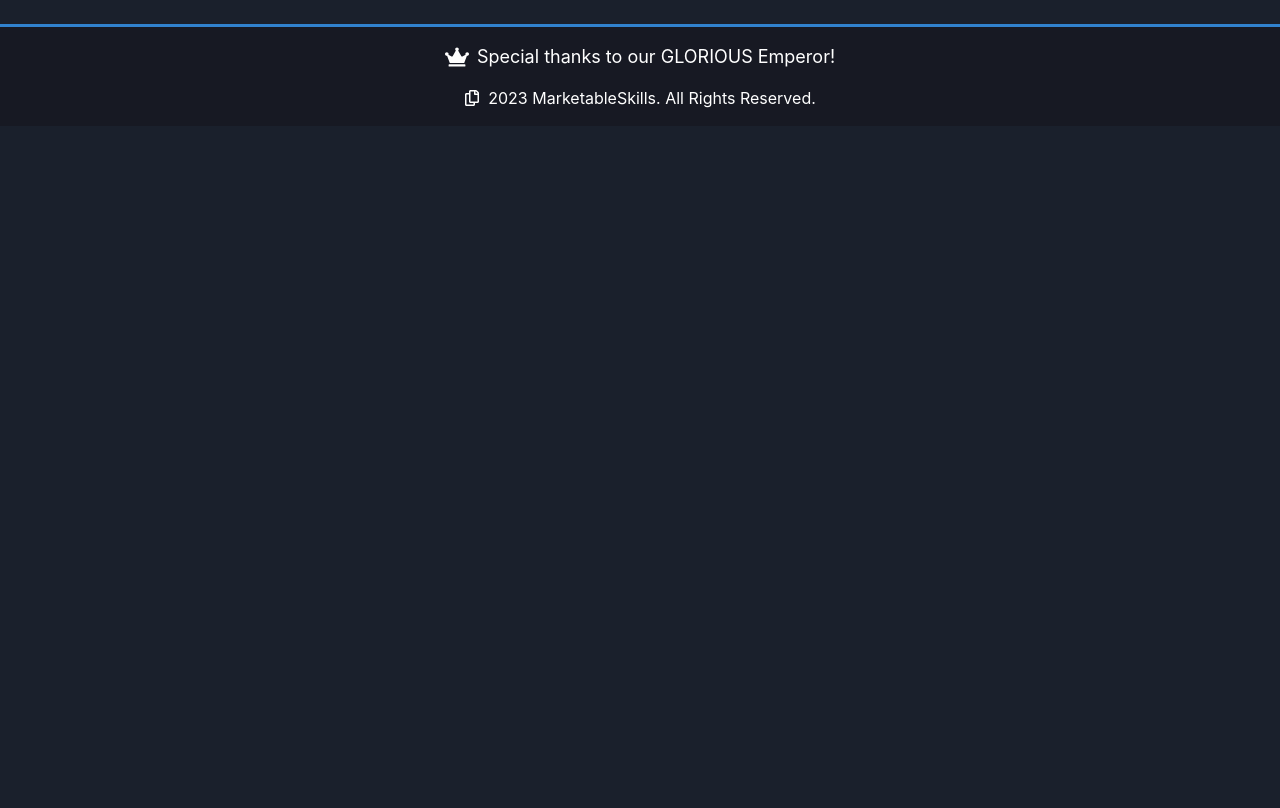
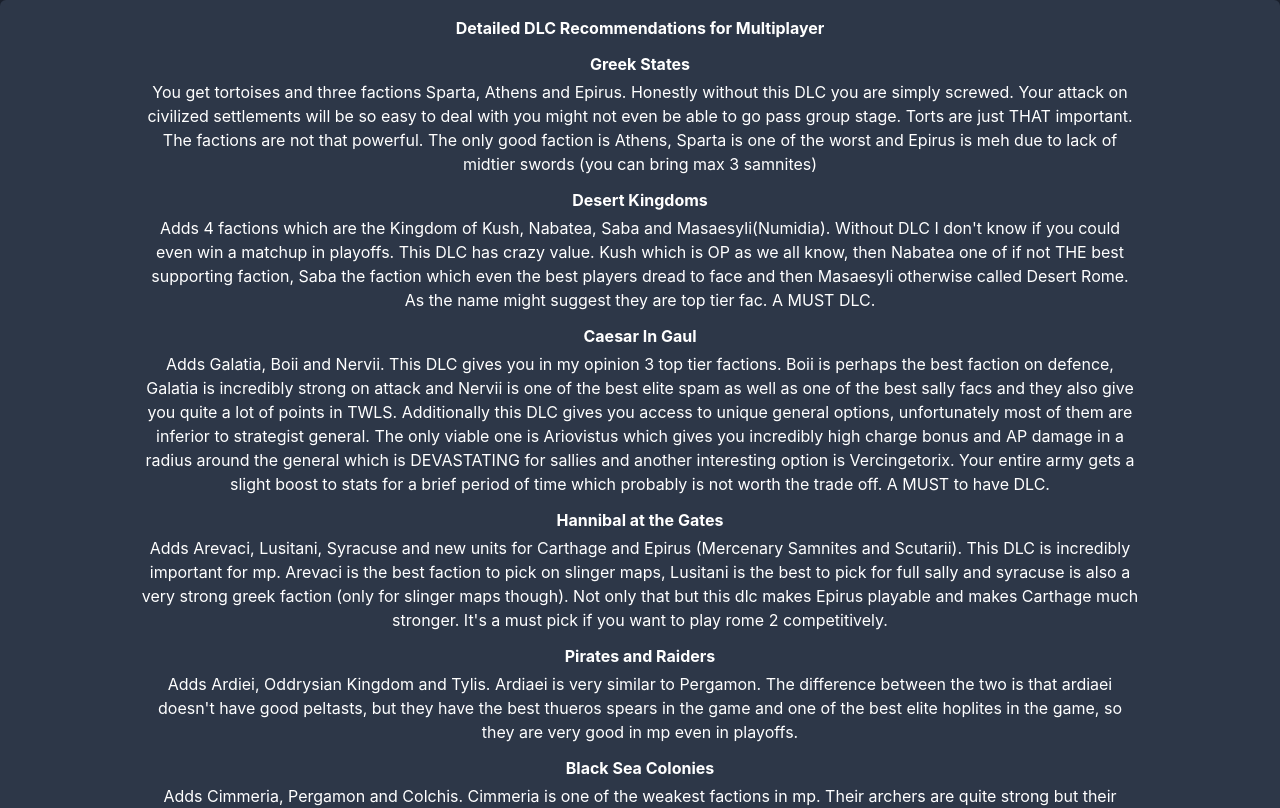
Before and after one commit to bobitsvetkov/tw-website, a React (Vite) app in the folder tw-project/: page /dlc-recommendations in a window 1280 px wide. Shown: the top 808 px of the page. Built offline with nearby package versions, Linux system fonts and the light colour scheme.

Commit message:
add: add DLC recommendations

```diff
--- a/tw-project/src/App.tsx
+++ b/tw-project/src/App.tsx
@@ -8,7 +8,7 @@ import Prizes from './components/Prize/Prize';
 import Footer from './components/Footer/Footer';
 import VideoCard from './components/Videos/Youtube';
 import FactionTierList from './components/Faction Tier List/TierList';
-
+import DLCDetails from './components/DLC/DLCDetails';
 
 const App: React.FC = () => {
   return (
@@ -22,6 +22,7 @@ const App: React.FC = () => {
         <Route path="/prizes" element={<Prizes />} />
         <Route path="/guides" element={<VideoCard />} />
         <Route path="/faction-tier-list" element={<FactionTierList />} />
+        <Route path="/dlc-recommendations" element={<DLCDetails />} />
       </Routes>
       <Footer />
     </Router>
--- /dev/null
+++ b/tw-project/src/components/DLC/DLCCard.tsx
@@ -0,0 +1,24 @@
+import { Box, Text, Image } from '@chakra-ui/react';
+import { Link } from 'react-router-dom';
+
+const DLCCard: React.FC = () => {
+    return (
+        <Link to="/dlc-recommendations">
+            <Box
+                p={4}
+                borderRadius="md"
+                textAlign="center"
+                bg="gray.700"
+                color="white"
+                boxShadow="lg"
+                transition="0.3s"
+                _hover={{ bg: "gray.600" }}
+            >
+                <Image src="https://www.vision-advertising.com/wp-content/uploads/2019/02/Paid-Advertising-300x201.jpg" alt="DLC Recommendations" boxSize="300px" mx="auto" mb={4} />
+                <Text fontWeight="bold">DLC Recommendations for Multiplayer</Text>
+            </Box>
+        </Link>
+    );
+}
+
+export default DLCCard;
--- /dev/null
+++ b/tw-project/src/components/DLC/DLCDetails.tsx
@@ -0,0 +1,64 @@
+import { Box, List, ListItem, Text } from '@chakra-ui/react';
+
+const DLCDetails: React.FC = () => {
+    const dlcs = [
+        { name: "Greek States", description: `You get tortoises and three factions Sparta, Athens and Epirus.
+        Honestly without this DLC you are simply screwed. Your attack on civilized settlements will be so easy to deal with
+        you might not even be able to go pass group stage. Torts are just THAT important. The factions are not that powerful.
+        The only good faction is Athens, Sparta is one of the worst and Epirus is meh due to lack of midtier swords (you can bring max 3 samnites)` },
+        { name: "Desert Kingdoms", description: `Adds 4 factions which are the Kingdom of Kush, Nabatea, Saba and Masaesyli(Numidia).
+        Without DLC I don't know if you could even win a matchup in playoffs. This DLC has crazy value. Kush which is OP as we all know, then
+        Nabatea one of if not THE best supporting faction, Saba the faction which even the best players dread to face and then
+        Masaesyli otherwise called Desert Rome. As the name might suggest they are top tier fac. A MUST DLC.` },
+        { name: "Caesar In Gaul", description: `Adds Galatia, Boii and Nervii. This DLC gives you in my opinion 3 top tier factions.
+        Boii is perhaps the best faction on defence, Galatia is incredibly strong on attack and Nervii is one of the best elite spam as well as
+        one of the best sally facs and they also give you quite a lot of points in TWLS. Additionally this DLC gives you access to unique general options,
+        unfortunately most of them are inferior to strategist general. The only viable one is Ariovistus which gives you incredibly high charge bonus
+        and AP damage in a radius around the general which is DEVASTATING for sallies and another interesting option is Vercingetorix.
+        Your entire army gets a slight boost to stats for a brief period of time which probably is not worth the trade off. A MUST to have DLC.` },
+        { name: "Hannibal at the Gates", description: `Adds Arevaci, Lusitani, Syracuse and new units for Carthage and Epirus (Mercenary Samnites and Scutarii).
+        This DLC is incredibly important for mp. Arevaci is the best faction to pick on slinger maps, Lusitani is the best to pick for
+        full sally and syracuse is also a very strong greek faction (only for slinger maps though). Not only that but this dlc makes Epirus playable
+        and makes Carthage much stronger. It's a must pick if you want to play rome 2 competitively.` },
+        { name: "Pirates and Raiders", description: `Adds Ardiei, Oddrysian Kingdom and Tylis.
+        Ardiaei is very similar to Pergamon. The difference between the two is that ardiaei doesn't have good peltasts, but
+        they have the best thueros spears in the game and one of the best elite hoplites in the game, so they are very good in mp even in playoffs.
+        ` },
+        { name: "Black Sea Colonies", description: `Adds Cimmeria, Pergamon and Colchis. Cimmeria is one of the weakest factions in mp.
+        Their archers are quite strong but their infantry is severly lacking. Pergamon is one of the best pilla factions.
+        They are one of the few counters to kush elite spam so they are very strong in mp. Colchis on the other hand is kinda average.
+        Their archers are fragile, their midtier infantry has lower hp than many other midtiers but it is a pretty good faction to play in group stage. ` },
+        { name: "Nomadic Tribes", description: `Adds factions which have only cav units no infantry and they are Massagetae, Royal Scythia and Roxolani.
+        Massagetae's focus is more on heavy cataphracts. They only have draco on saka noble lancers and they don't have long range ha so they aren't as viable
+        as the other nomadic factions. Royal Schythia's biggest strength is in the amazonian riders. They have 150 range so you can dodge enemy archer fire far easier than with standard ha.
+        Lastly Roxolani might be the easiest to use of the 3. They have draco ability on cav unit that barely costs 340 so you could apply draco on the entire enemy army.
+        Additionally they have quite strong elite shock cav and are the most balanced and flexible nomadic faction. ` }
+    ];
+    return (
+        <Box
+            p={4}
+            borderRadius="md"
+            textAlign="center"
+            bg="gray.700"
+            color="white"
+            boxShadow="lg"
+            minHeight="100vh"  // This ensures the content takes up at least the full viewport height
+            display="flex"     // This and the following three lines center the content vertically
+            flexDirection="column"
+            justifyContent="center"
+            alignItems="center"
+        >
+            <Text fontWeight="bold" mb={3}>Detailed DLC Recommendations for Multiplayer</Text>
+            <List spacing={3} width="80%">
+                {dlcs.map((dlc, index) => (
+                    <ListItem key={index}>
+                        <Text fontWeight="bold">{dlc.name}</Text>
+                        <Text mt={1}>{dlc.description}</Text>
+                    </ListItem>
+                ))}
+            </List>
+        </Box>
+    );
+}
+
+export default DLCDetails;
--- a/tw-project/src/components/Home/Home.tsx
+++ b/tw-project/src/components/Home/Home.tsx
@@ -4,6 +4,7 @@ import { FaHeart, FaPaypal } from 'react-icons/fa';
 import logoImage from '../assets/logoImage.png'
 import { FaBroadcastTower } from "react-icons/fa";
 import FactionTierCard from "../Faction Tier List/TierCard";
+import DLCCard from "../DLC/DLCCard";
 const Home: React.FC = () => {
     return (
         <>
@@ -201,6 +202,7 @@ const Home: React.FC = () => {
                     </Box>
                 </Link>
                     <FactionTierCard />
+                    <DLCCard />
 
             </Grid>
         </>
```
